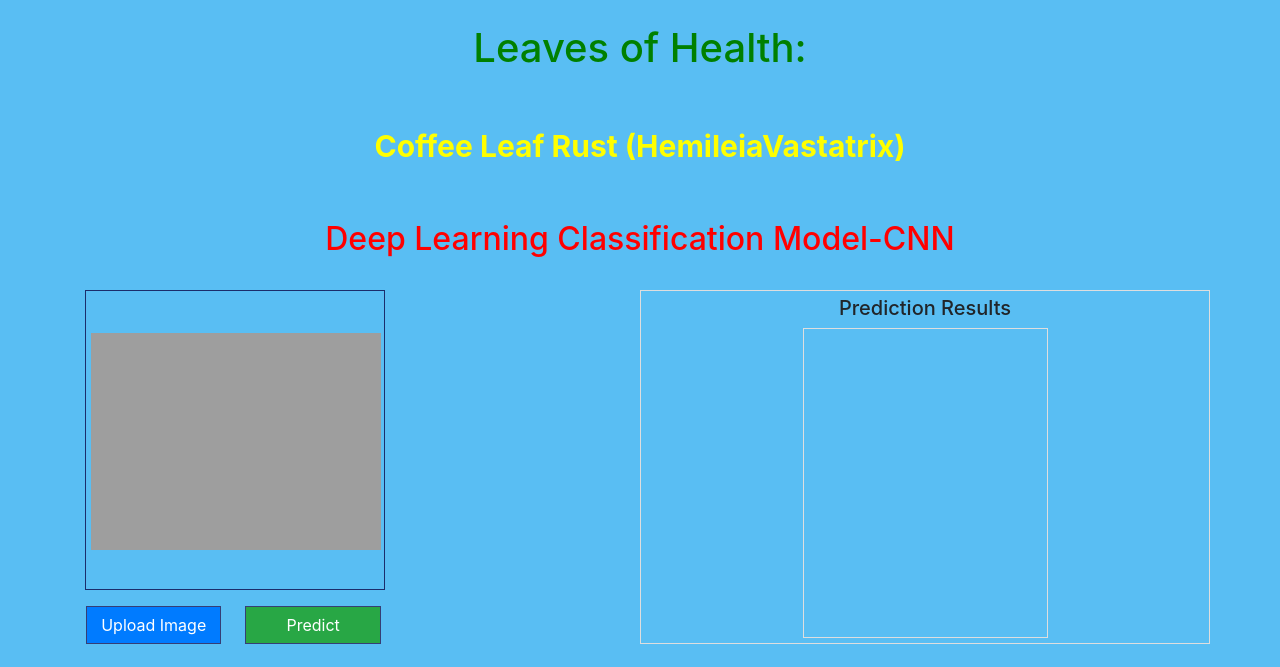
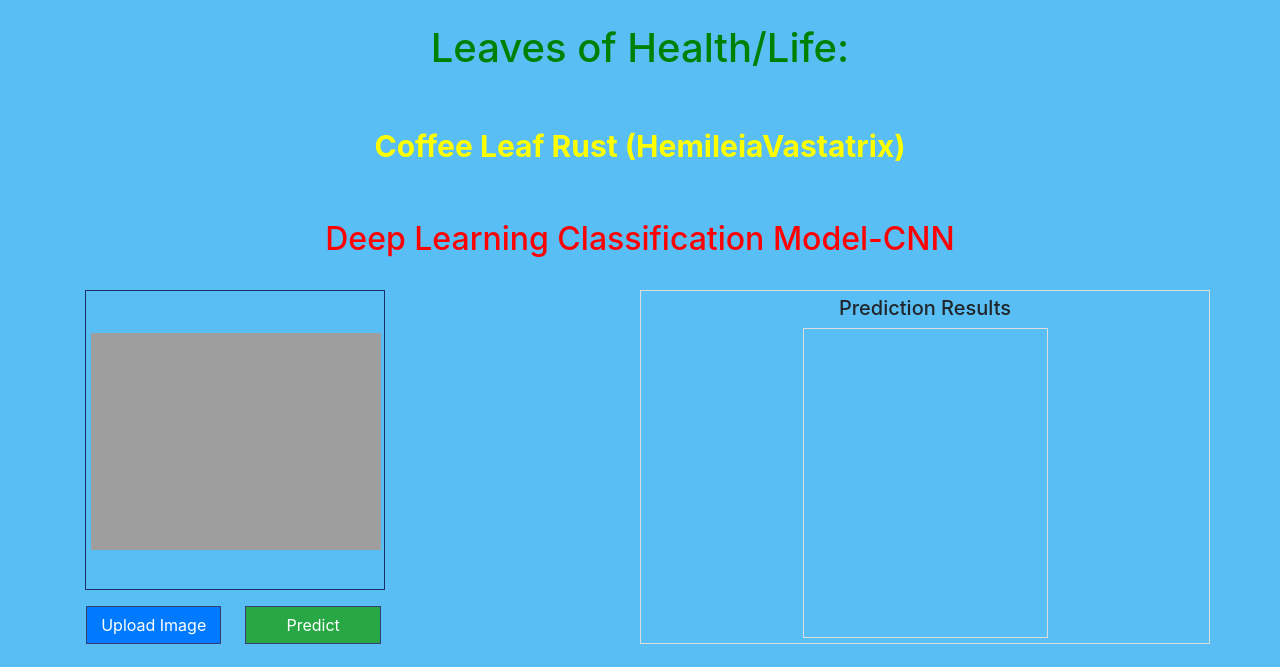
Before and after one commit to shum05/coffee_disease_classifier_cnn, a Flask app: page / in a window 1280 px wide. Shown: the top 667 px of the page. Run offline with Flask 3, Linux system fonts and the light colour scheme; some libraries are stand-ins or nearby versions.

Commit message:
html updated

```diff
--- a/templates/index.html
+++ b/templates/index.html
@@ -164,7 +164,7 @@
   <body>
     <div class="main container">
       <section class="iupload">
-        <h1 class="text-center py-4" style="color: green;">Leaves of Health:</h1>
+        <h1 class="text-center py-4" style="color: green;">Leaves of Health/Life:</h1>
         <h3 class="text-center py-4" style="color: yellow;">Coffee Leaf Rust (HemileiaVastatrix)</h3>
         <h2 class="text-center py-4" style="color: red;">Deep Learning Classification Model-CNN</h2>
         <div class="row">
```
Also changed, not shown: .github/workflows/main.yaml, README.md.
